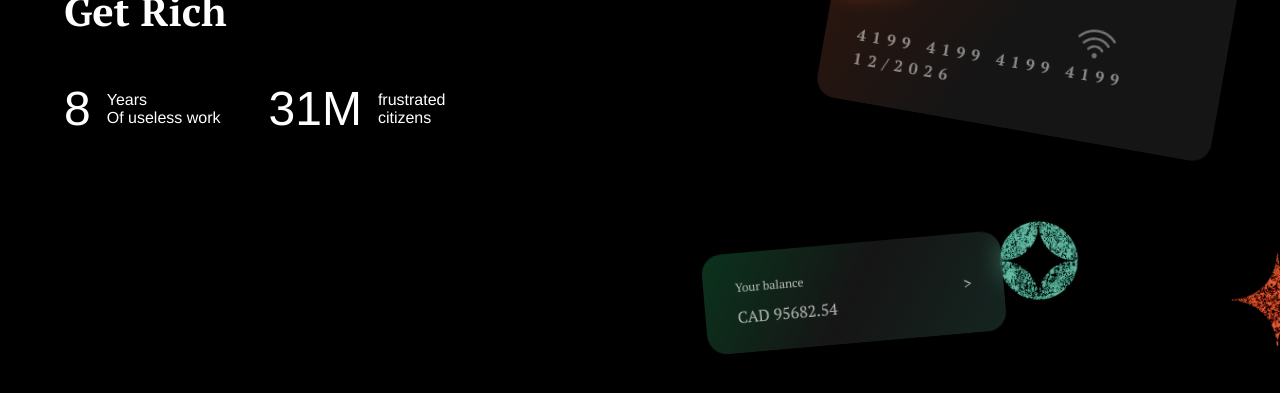
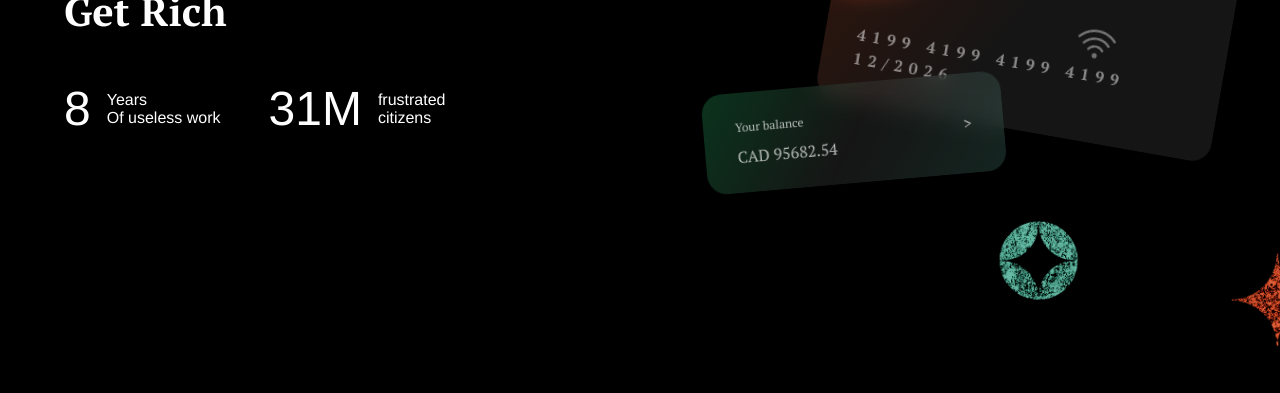
Before and after one commit to Danielalado/project2, a plain HTML site: page index.html in a window 1280 px wide. Shown: the part 399-792 px from the top of the page. Drawn offline with Linux system fonts and the light colour scheme.

Commit message:
Update Card Balance

```diff
--- a/style.css
+++ b/style.css
@@ -217,7 +217,7 @@ ul li a:hover::after {
 
 .card-balance {
     position: relative;
-    top: 12em;
+    top: 2em;
     transform: rotate(-5deg);
     width: 300px;
     height: 100px;
```
